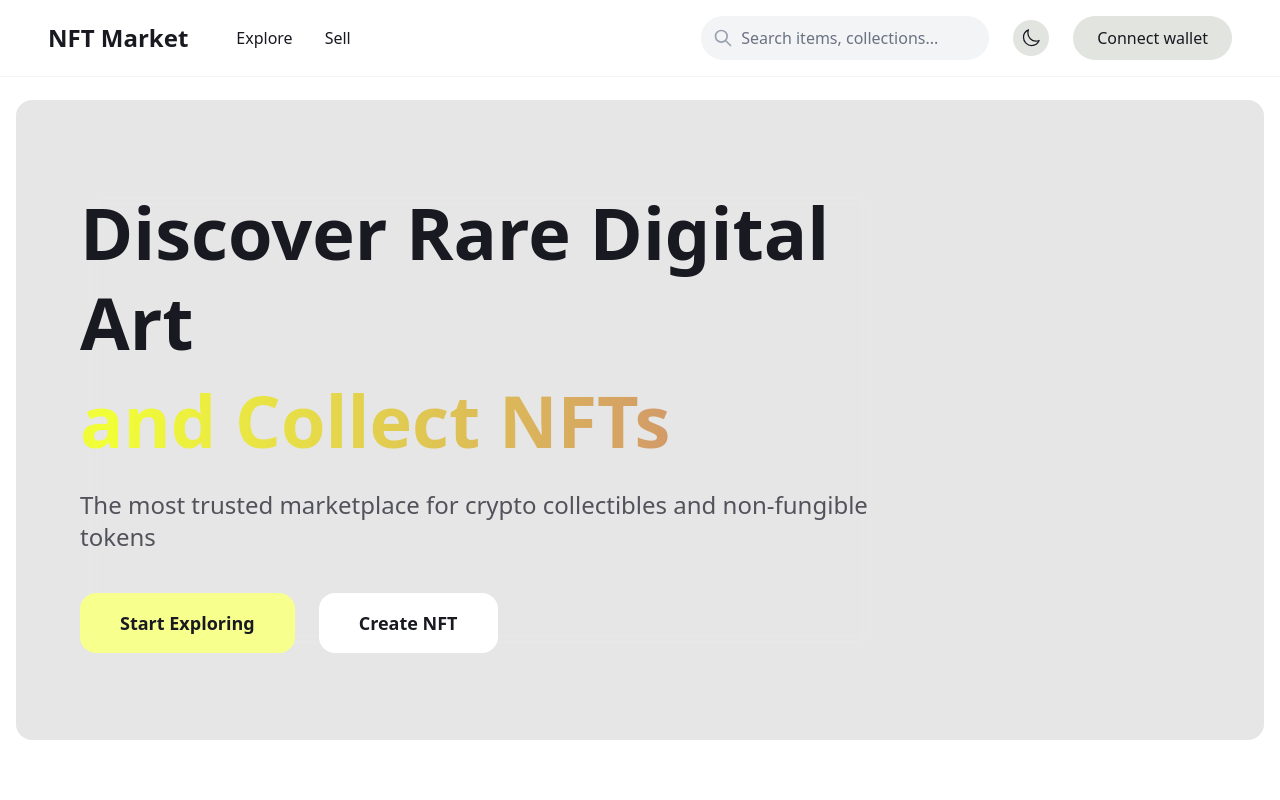
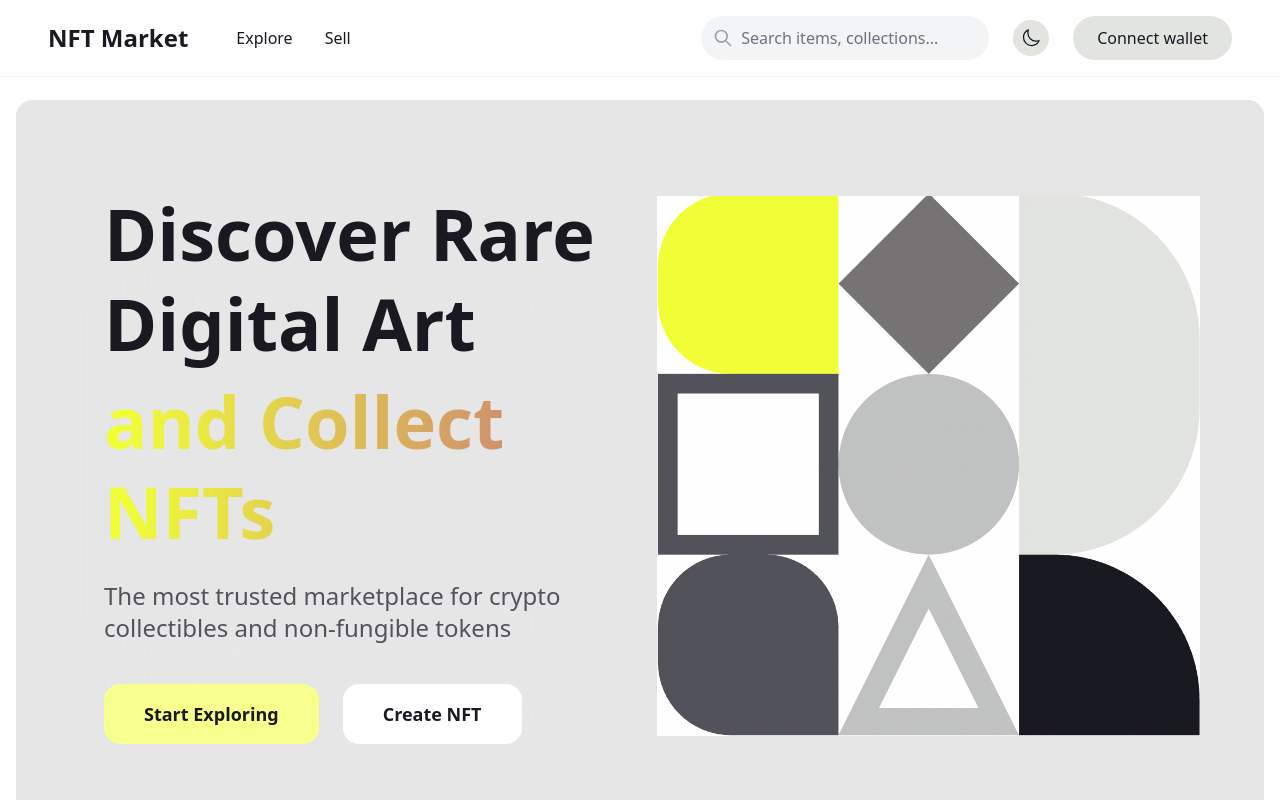
Before and after one commit to gala1234/nft-market-place, a Next.js app: page / in a window 1280 px wide. Shown: the top 800 px of the page. Built offline with nearby package versions, Linux system fonts and the light colour scheme.

Commit message:
adding shapes

```diff
--- a/src/components/Hero.tsx
+++ b/src/components/Hero.tsx
@@ -1,7 +1,9 @@
 "use client";
 
 import React, { useState, useEffect } from "react";
+import Image from "next/image";
 import { motion } from "framer-motion";
+import { Button } from "./buttons/Button";
 
 interface Particle {
   initialX: number;
@@ -27,8 +29,21 @@ export const Hero = () => {
 
   return (
     <section className="relative min-h-[80vh] mb-24 overflow-hidden">
-      {/* Particle effect background */}
-      <div className="absolute inset-0 opacity-20">
+      {/* Mobile background image */}
+      <div className="md:hidden absolute inset-0 w-screen h-full overflow-hidden">
+        <Image
+          src="/shapes.png"
+          alt="Shapes Background"
+          layout="fill"
+          objectFit="cover"
+          quality={100}
+          priority
+          className="w-full h-full object-cover scale-105"
+        />
+      </div>
+
+      {/* Particle effect background - visible only on desktop */}
+      <div className="hidden md:block absolute inset-0 opacity-20">
         <div className="absolute h-full w-full">
           {particles.map((particle, index) => (
             <motion.div
@@ -57,12 +72,14 @@ export const Hero = () => {
       </div>
 
       {/* Main content */}
-      <div className="relative z-10 max-w-[1248px] mx-auto bg-transparent rounded-2xl flex min-h-[80vh] flex-col justify-center p-12 sm:p-16">
+      <div className="relative z-10 max-w-[1248px] mx-auto bg-transparent rounded-2xl min-h-[80vh] p-12 sm:p-16">
+        <div className="flex flex-col md:flex-row items-center justify-between gap-8">
+          {/* Text content */}
           <motion.div
             initial={{ opacity: 0, y: 20 }}
             animate={{ opacity: 1, y: 0 }}
             transition={{ duration: 0.8 }}
-          className="max-w-[800px] bg-dark backdrop-blur-sm rounded-3xl  space-y-6"
+            className="w-full md:w-1/2 backdrop-blur-3xl rounded-3xl space-y-6 p-6"
           >
             <div className="backdrop-blur-sm">
               <h1 className="text-5xl md:text-7xl font-bold mb-6 leading-tight text-left">
@@ -92,15 +109,23 @@ export const Hero = () => {
                 non-fungible tokens
               </p>
               <div className="flex flex-wrap gap-6">
-              <button className="px-10 py-4 rounded-2xl bg-accent text-primary font-bold text-lg">
-                Start Exploring
-              </button>
-              <button className="px-10 py-4 rounded-2xl bg-primary text-link font-bold text-lg">
-                Create NFT
-              </button>
+                <Button variant="primary">Start Exploring</Button>
+                <Button variant="secondary">Create NFT</Button>
               </div>
             </div>
           </motion.div>
+
+          {/* Shapes image - visible only on desktop */}
+          <div className="hidden md:block w-full md:w-1/2">
+            <Image
+              src="/shapes.png"
+              alt="Shapes Background"
+              width={500}
+              height={500}
+              className="w-full h-full object-contain"
+            />
+          </div>
+        </div>
       </div>
     </section>
   );
--- /dev/null
+++ b/src/components/buttons/Button.tsx
@@ -0,0 +1,33 @@
+"use client";
+
+import React from "react";
+
+interface ButtonProps {
+  children: React.ReactNode;
+  variant?: "primary" | "secondary";
+  onClick?: () => void;
+  className?: string;
+}
+
+export const Button: React.FC<ButtonProps> = ({
+  children,
+  variant = "primary",
+  onClick,
+  className = "",
+}) => {
+  const baseStyles = "px-10 py-4 rounded-2xl font-bold text-lg";
+
+  const variantStyles = {
+    primary: "bg-accent text-primary",
+    secondary: "bg-primary text-link",
+  };
+
+  return (
+    <button
+      onClick={onClick}
+      className={`${baseStyles} ${variantStyles[variant]} ${className}`}
+    >
+      {children}
+    </button>
+  );
+};
--- a/src/components/buttons/ButtonSmall.tsx
+++ b/src/components/buttons/ButtonSmall.tsx
@@ -1,7 +1,7 @@
 import React from "react";
 
 interface ButtonProps {
-  children: React.ReactNode;
+  text: string;
   onClick?: () => void;
   className?: string;
   type?: "button" | "submit" | "reset";
@@ -9,7 +9,7 @@ interface ButtonProps {
 }
 
 export const ButtonSmall: React.FC<ButtonProps> = ({
-  children,
+  text,
   onClick,
   className = "",
   type = "button",
@@ -22,7 +22,7 @@ export const ButtonSmall: React.FC<ButtonProps> = ({
       disabled={disabled}
       className={`px-6 py-2.5 text-link bg-secondary rounded-full font-medium duration-200 hover:opacity-70 transition-opacity disabled:opacity-50 disabled:cursor-not-allowed ${className}`}
     >
-      {children}
+      {text}
     </button>
   );
 };
--- a/src/components/navigation/DesktopNavigation.tsx
+++ b/src/components/navigation/DesktopNavigation.tsx
@@ -24,9 +24,10 @@ export const DesktopNavigation = () => {
       <div className="flex items-center space-x-6">
         <SearchBar className="w-72" />
         <ThemeToggle />
-        <ButtonSmall onClick={() => console.log("Connect wallet clicked")}>
-          Connect wallet
-        </ButtonSmall>
+        <ButtonSmall
+          text="Connect wallet"
+          onClick={() => console.log("Connect wallet clicked")}
+        />
       </div>
     </div>
   );
--- a/src/components/navigation/MobileNavigation.tsx
+++ b/src/components/navigation/MobileNavigation.tsx
@@ -34,6 +34,7 @@ export const MobileNavigation: React.FC<MobileNavigationProps> = ({
               key={link.label}
               href={link.href}
               className="py-3 text-link font-medium"
+              onClick={onClose}
             >
               {link.label}
             </a>
@@ -41,15 +42,23 @@ export const MobileNavigation: React.FC<MobileNavigationProps> = ({
           <div className="my-8">
             <div className="py-3">
               <ButtonSmall
-                onClick={() => console.log("Connect wallet clicked")}
-              >
-                Connect wallet
-              </ButtonSmall>
+                text="Connect wallet"
+                onClick={() => {
+                  console.log("Connect wallet clicked");
+                  onClose();
+                }}
+              />
             </div>
             <div className="py-3">
               <SearchBar />
             </div>
-            <div className="py-3 flex justify-start">
+            <div
+              className="py-3 flex justify-start"
+              onClick={() => {
+                console.log("Connect wallet clicked");
+                onClose();
+              }}
+            >
               <ThemeToggle />
             </div>
           </div>
```
Also changed, not shown: public/shapes.png (added). Lines whose indentation alone changed are shown as unchanged.
